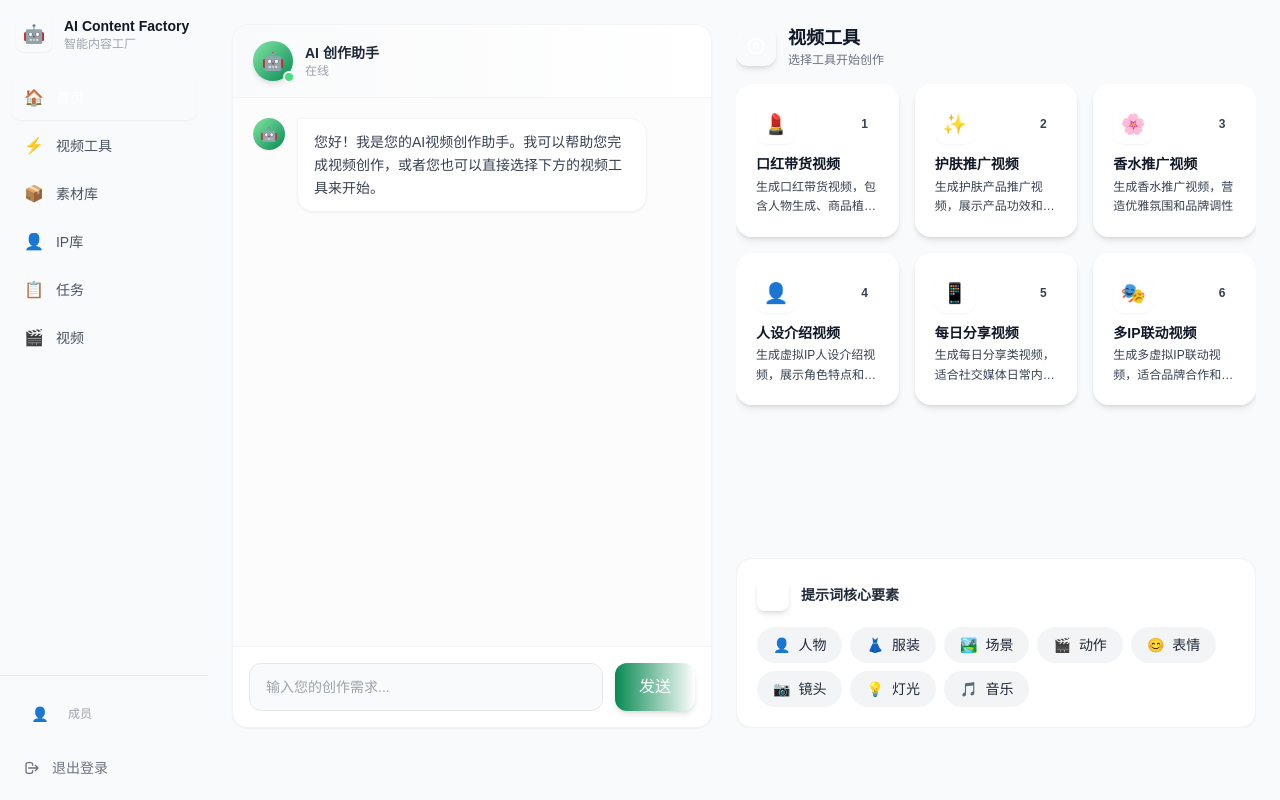
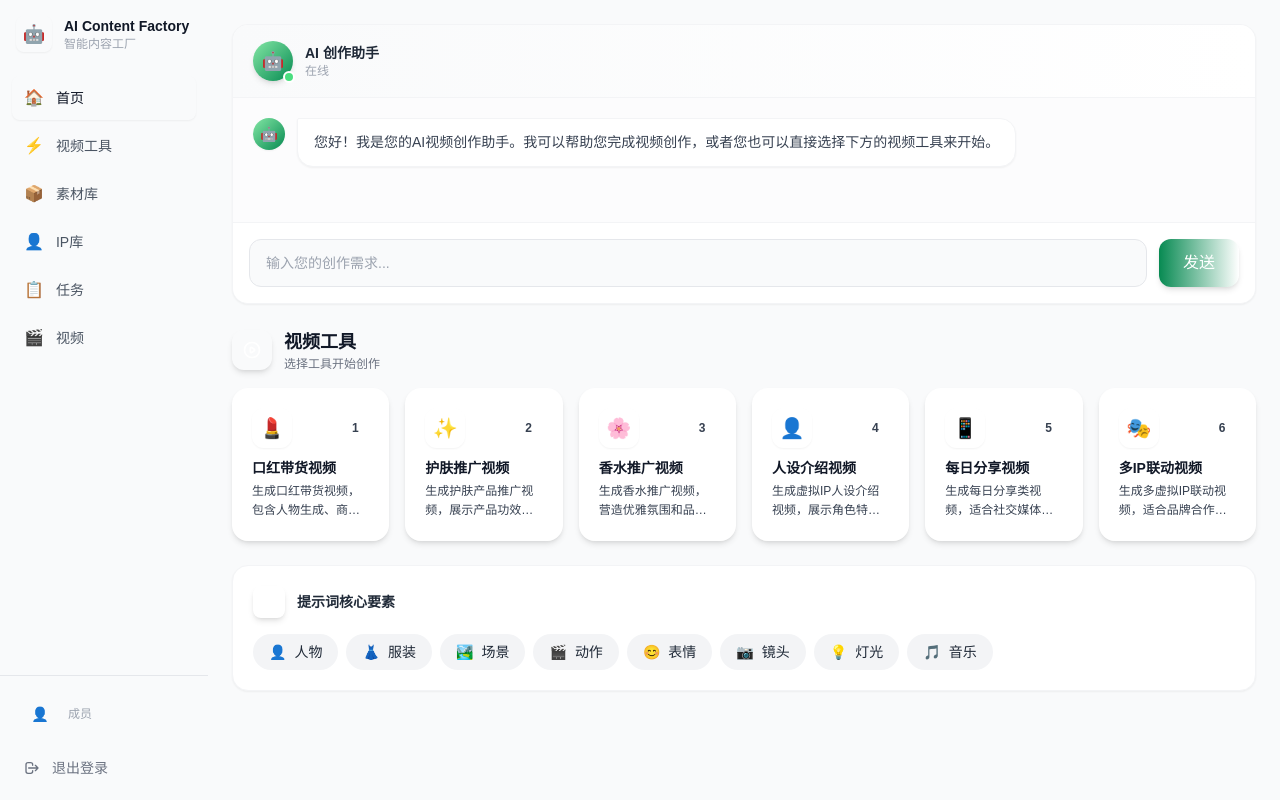
Before and after one commit to hotttao/media_ai, a Next.js app: page / in a window 1280 px wide. Built offline with nearby package versions, Linux system fonts and the light colour scheme; no server answers.

Commit message:
fix: vertical layout, dark text on sidebar cards and icons

```diff
--- a/app/(app)/page.tsx
+++ b/app/(app)/page.tsx
@@ -57,17 +57,14 @@ const videoTools = [
 
 export default function HomePage() {
   return (
-    <div className="p-6">
-      <div className="flex gap-6 h-[calc(100vh-48px-48px)]">
-        {/* Chat Window - left side */}
-        <div className="w-[480px] flex-shrink-0">
+    <div className="p-6 space-y-6">
+      {/* Chat Window */}
+      <div className="h-[35vh] min-h-[280px] max-h-[350px]">
         <ChatWindow />
       </div>
 
-        {/* Right side - Video Tools + Prompt Elements */}
-        <div className="flex-1 flex flex-col gap-6 overflow-hidden">
       {/* Video Tools Section */}
-          <div className="flex-1 space-y-4">
+      <div className="space-y-4">
         <div className="flex items-center gap-3">
           <div className="w-10 h-10 rounded-xl bg-gradient-to-br from-matcha-400 to-matcha-600 flex items-center justify-center shadow-md">
             <svg className="w-5 h-5 text-white" fill="none" stroke="currentColor" viewBox="0 0 24 24">
@@ -81,7 +78,7 @@ export default function HomePage() {
           </div>
         </div>
 
-            <div className="grid grid-cols-2 lg:grid-cols-3 gap-4">
+        <div className="grid grid-cols-2 md:grid-cols-3 lg:grid-cols-6 gap-4">
           {videoTools.map((tool) => (
             <VideoToolCard
               key={tool.id}
@@ -99,7 +96,5 @@ export default function HomePage() {
       {/* Prompt Elements Bar */}
       <PromptElementsBar />
     </div>
-      </div>
-    </div>
   )
 }
--- a/components/layout/Sidebar.tsx
+++ b/components/layout/Sidebar.tsx
@@ -45,7 +45,7 @@ export function Sidebar() {
               className={cn(
                 'flex items-center gap-3 px-3 py-2.5 rounded-lg text-sm font-medium transition-all duration-150 mb-1',
                 isActive
-                  ? 'bg-matcha-500 text-white shadow-sm'
+                  ? 'bg-matcha-500 text-gray-900 shadow-sm'
                   : 'text-gray-600 hover:bg-gray-100 hover:text-gray-900'
               )}
             >
```
Lines whose indentation alone changed are shown as unchanged.
